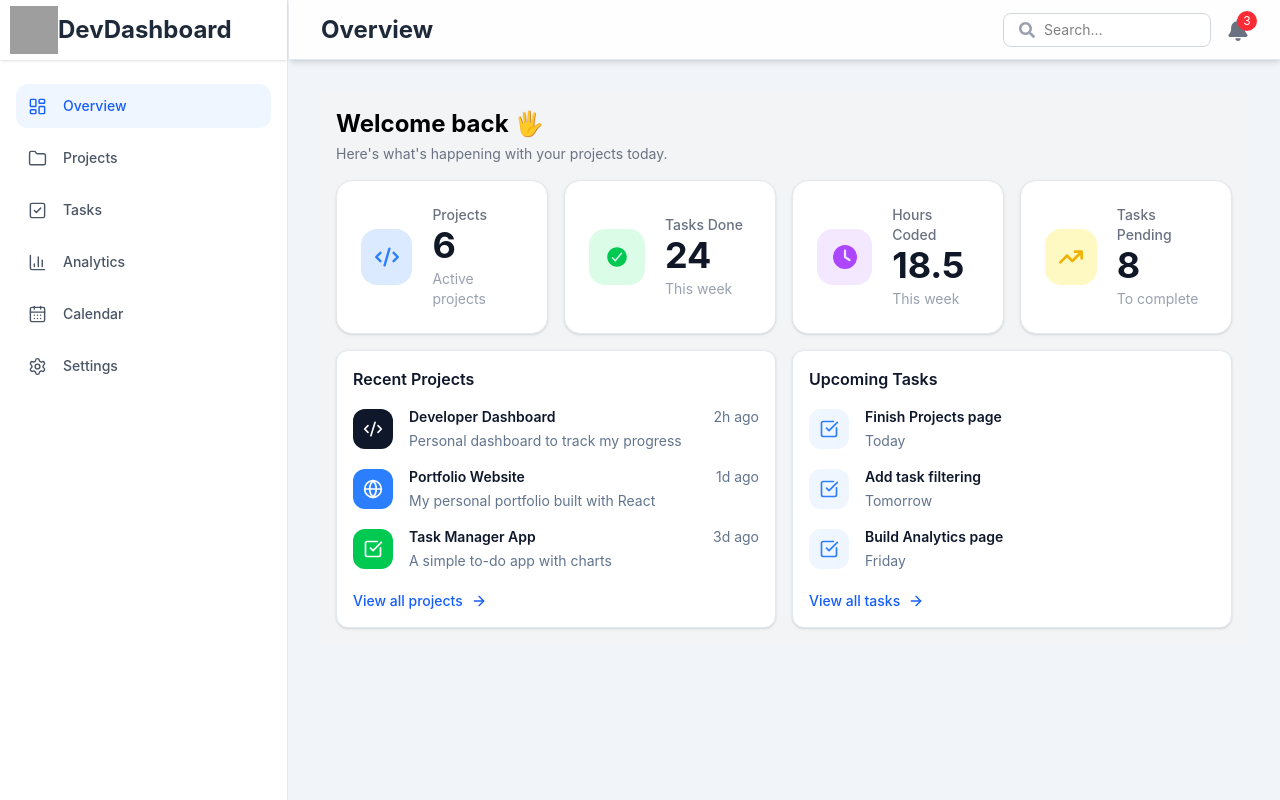
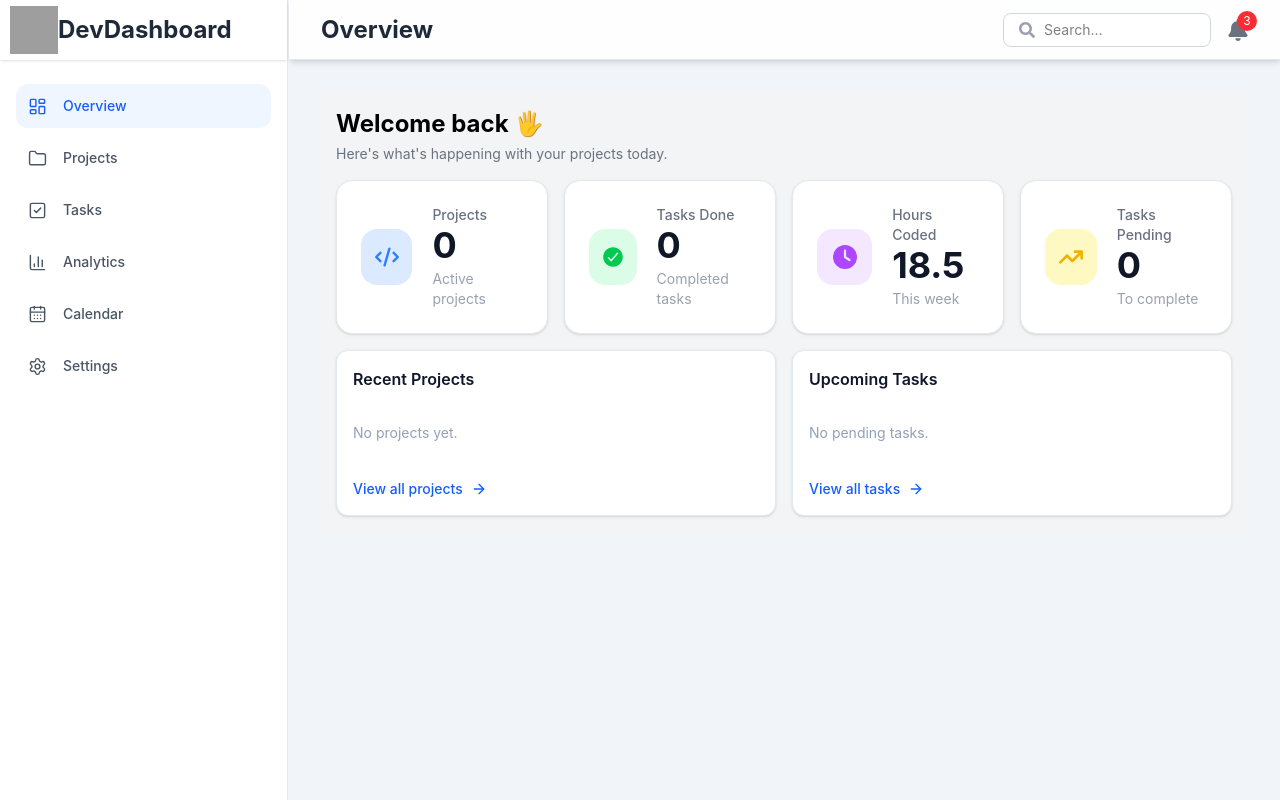
Before and after one commit to Faaiq-Nayab/DevDashboard, a React (Vite) app: page / in a window 1280 px wide. Built offline with nearby package versions, Linux system fonts and the light colour scheme; grey boxes are pictures that could not be loaded.

Commit message:
Make Overview page show actual data

```diff
--- a/src/Dashboard.jsx
+++ b/src/Dashboard.jsx
@@ -1,4 +1,4 @@
-import React from "react";
+import React, { useEffect, useState } from "react";
 import StatsCard from "./components/StatsCard";
 import { FaCode, FaClock, FaArrowTrendUp } from "react-icons/fa6";
 import { IoCheckmarkCircle } from "react-icons/io5";
@@ -11,24 +11,58 @@ import {
   ArrowRight,
 } from "lucide-react";
 
+const Dashboard = () => {
+  // =========================
+  // Load Tasks & Projects
+  // =========================
+
+  const [tasks, setTasks] = useState([]);
+  const [projects, setProjects] = useState([]);
+
+  useEffect(() => {
+    const savedTasks = localStorage.getItem("devdashboard-tasks");
+    const savedProjects = localStorage.getItem("devdashboard-projects");
+
+    if (savedTasks) {
+      setTasks(JSON.parse(savedTasks));
+    }
+
+    if (savedProjects) {
+      setProjects(JSON.parse(savedProjects));
+    }
+  }, []);
 
   // =========================
-// Stats
+  // Task Stats
+  // =========================
+
+  const completedTasks = tasks.filter(
+    (task) => task.completed
+  ).length;
+
+  const pendingTasks = tasks.filter(
+    (task) => !task.completed
+  ).length;
+
+  // =========================
+  // Stats Cards
   // =========================
 
   const cards = [
     {
       title: "Projects",
-    value: "6",
+      value: projects.length,
       subtitle: "Active projects",
       icon: <FaCode className="text-blue-500 text-2xl" />,
       iconBg: "bg-blue-100",
     },
     {
       title: "Tasks Done",
-    value: "24",
-    subtitle: "This week",
-    icon: <IoCheckmarkCircle className="text-green-500 text-2xl" />,
+      value: completedTasks,
+      subtitle: "Completed tasks",
+      icon: (
+        <IoCheckmarkCircle className="text-green-500 text-2xl" />
+      ),
       iconBg: "bg-green-100",
     },
     {
@@ -40,64 +74,27 @@ const cards = [
     },
     {
       title: "Tasks Pending",
-    value: "8",
+      value: pendingTasks,
       subtitle: "To complete",
       icon: <FaArrowTrendUp className="text-yellow-500 text-2xl" />,
       iconBg: "bg-yellow-100",
     },
   ];
 
-
   // =========================
   // Recent Projects
   // =========================
 
-const projects = [
-  {
-    name: "Developer Dashboard",
-    description: "Personal dashboard to track my progress",
-    time: "2h ago",
-    icon: Code2,
-    iconBg: "bg-slate-900",
-  },
-  {
-    name: "Portfolio Website",
-    description: "My personal portfolio built with React",
-    time: "1d ago",
-    icon: Globe,
-    iconBg: "bg-blue-500",
-  },
-  {
-    name: "Task Manager App",
-    description: "A simple to-do app with charts",
-    time: "3d ago",
-    icon: CheckSquare,
-    iconBg: "bg-green-500",
-  },
-];
-
+  const recentProjects = projects.slice(-3).reverse();
 
   // =========================
   // Upcoming Tasks
   // =========================
 
-const tasks = [
-  {
-    title: "Finish Projects page",
-    due: "Today",
-  },
-  {
-    title: "Add task filtering",
-    due: "Tomorrow",
-  },
-  {
-    title: "Build Analytics page",
-    due: "Friday",
-  },
-];
+  const upcomingTasks = tasks
+    .filter((task) => !task.completed)
+    .slice(0, 3);
 
-
-const Dashboard = () => {
   return (
     <div className="h-full overflow-hidden bg-gray-100">
       <div className="h-full overflow-hidden p-4">
@@ -112,7 +109,6 @@ const Dashboard = () => {
             Here's what's happening with your projects today.
           </span>
         </div>
-
 
         {/* =========================
             Stats Cards
@@ -130,7 +126,6 @@ const Dashboard = () => {
             />
           ))}
         </div>
-
 
         {/* =========================
             Bottom Section
@@ -150,48 +145,46 @@ const Dashboard = () => {
 
             <div className="mt-4 space-y-4">
 
-              {projects.map((project) => {
-                const Icon = project.icon;
-
-                return (
+              {recentProjects.length === 0 ? (
+                <p className="py-4 text-sm text-slate-400">
+                  No projects yet.
+                </p>
+              ) : (
+                recentProjects.map((project) => (
                   <div
-                    key={project.name}
+                    key={project.id}
                     className="flex items-center gap-4"
                   >
 
                     {/* Icon */}
-                    <div
-                      className={`flex h-10 w-10 shrink-0 items-center justify-center rounded-xl text-white ${project.iconBg}`}
-                    >
-                      <Icon size={20} />
+                    <div className="flex h-10 w-10 shrink-0 items-center justify-center rounded-xl bg-blue-500 text-white">
+                      <Code2 size={20} />
                     </div>
-
 
                     {/* Project Info */}
                     <div className="min-w-0 flex-1">
 
-                      <h3 className="text-sm font-semibold text-slate-900">
+                      <h3 className="truncate text-sm font-semibold text-slate-900">
                         {project.name}
                       </h3>
 
-                      <p className="mt-1 text-sm text-slate-500">
-                        {project.description}
+                      <p className="mt-1 truncate text-sm text-slate-500">
+                        {project.description ||
+                          "No description provided."}
                       </p>
 
                     </div>
 
-
-                    {/* Time */}
-                    <span className="self-start text-sm text-slate-500">
-                      {project.time}
+                    {/* Status */}
+                    <span className="hidden shrink-0 rounded-full bg-blue-50 px-2.5 py-1 text-xs font-medium text-blue-600 sm:inline-block">
+                      {project.status}
                     </span>
 
                   </div>
-                );
-              })}
+                ))
+              )}
 
             </div>
-
 
             {/* View All */}
             <Link
@@ -203,7 +196,6 @@ const Dashboard = () => {
             </Link>
 
           </div>
-
 
           {/* =========================
               Upcoming Tasks
@@ -217,9 +209,14 @@ const Dashboard = () => {
 
             <div className="mt-4 space-y-4">
 
-              {tasks.map((task, index) => (
+              {upcomingTasks.length === 0 ? (
+                <p className="py-4 text-sm text-slate-400">
+                  No pending tasks.
+                </p>
+              ) : (
+                upcomingTasks.map((task) => (
                   <div
-                  key={index}
+                    key={task.id}
                     className="flex items-center gap-4"
                   >
 
@@ -231,25 +228,37 @@ const Dashboard = () => {
                       />
                     </div>
 
-
                     {/* Task Info */}
                     <div className="min-w-0 flex-1">
 
-                    <h3 className="text-sm font-semibold text-slate-900">
+                      <h3 className="truncate text-sm font-semibold text-slate-900">
                         {task.title}
                       </h3>
 
                       <p className="mt-1 text-sm text-slate-500">
-                      {task.due}
+                        Due: {task.due}
                       </p>
 
                     </div>
 
-                </div>
-              ))}
+                    {/* Priority */}
+                    <span
+                      className={`hidden shrink-0 rounded-full px-2.5 py-1 text-xs font-medium sm:inline-block ${
+                        task.priority === "High"
+                          ? "bg-red-50 text-red-600"
+                          : task.priority === "Medium"
+                            ? "bg-yellow-50 text-yellow-600"
+                            : "bg-green-50 text-green-600"
+                      }`}
+                    >
+                      {task.priority}
+                    </span>
 
                   </div>
+                ))
+              )}
 
+            </div>
 
             {/* View All */}
             <Link
@@ -265,7 +274,6 @@ const Dashboard = () => {
         </div>
 
       </div>
-
     </div>
   );
 };
--- a/src/components/Projects.jsx
+++ b/src/components/Projects.jsx
@@ -82,7 +82,7 @@ const Projects = () => {
           className="bg-blue-600 text-white px-3 py-3 sm:px-4 sm:py-2 md:px-1 md:py-1 flex items-center rounded-lg hover:bg-blue-700 transition cursor-pointer select-none"
         >
           <Plus size={18} />
-          <span className="hidden sm:inline">Add Task</span>
+          <span className="hidden sm:inline">Add Project</span>
         </button>
       </div>
 
```
Lines whose indentation alone changed are shown as unchanged.
